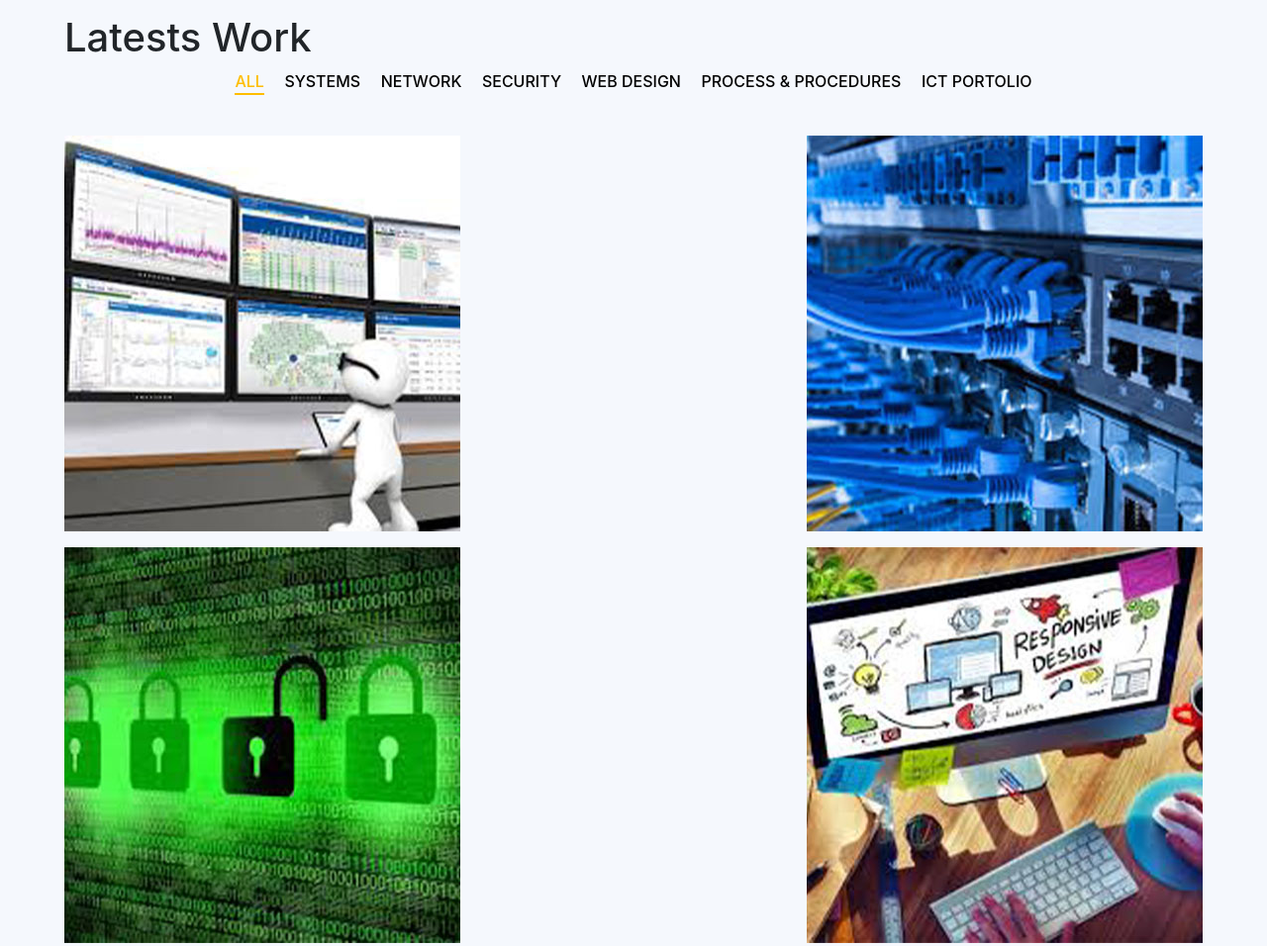
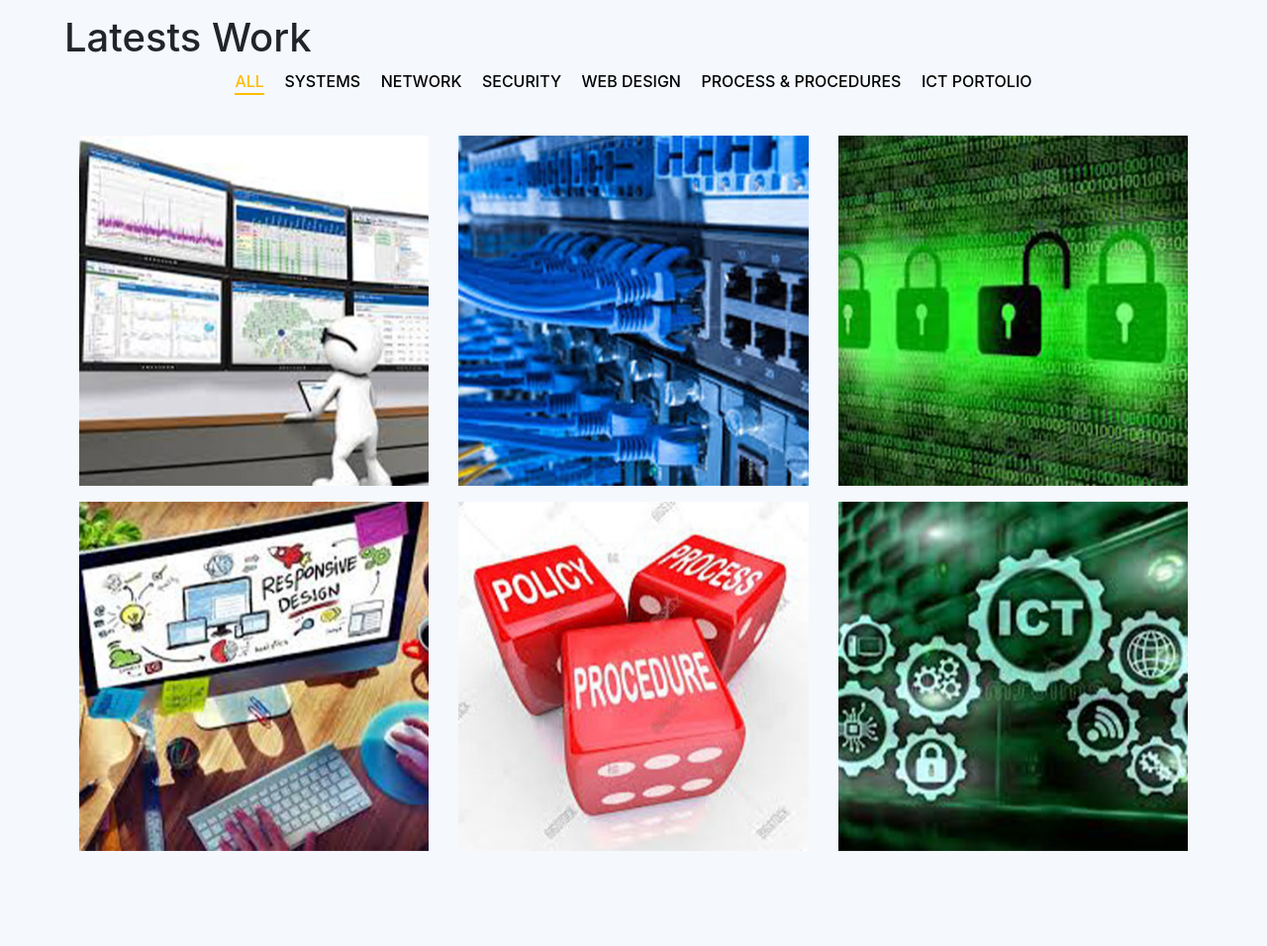
Before and after one commit to johnnyboysydney/Portfolio, a plain HTML site: page index.html in a window 1280 px wide. Shown: the part 3040-3996 px from the top of the page at 99% size. Drawn offline with nearby package versions, Linux system fonts and the light colour scheme; files whose address does not match are found by name.

Commit message:
Fixed portfolio-work section

```diff
--- a/index.html
+++ b/index.html
@@ -331,7 +331,7 @@
                 </div>
                 <div class="row">
                     <div class="portfolio-gallery">
-                        <div class="item" data-id="systems">
+                        <div class="item col-sm-12 col-md-6 col-lg-4" data-id="systems">
                             <div class="inner">
                                 <img src="./img/brands/systems1.jpg" alt="portfolio">
                                 <div class="overlay">
@@ -340,7 +340,7 @@
                                 </div>
                             </div>
                         </div>
-                        <div class="item" data-id="network">
+                        <div class="item col-sm-12 col-md-6 col-lg-4" data-id="network">
                             <div class="inner">
                                 <img src="./img/brands/networking.jpg" alt="portfolio">
                                 <div class="overlay">
@@ -349,7 +349,7 @@
                                 </div>
                             </div>
                         </div>
-                        <div class="item" data-id="security">
+                        <div class="item col-sm-12 col-md-6 col-lg-4" data-id="security">
                             <div class="inner">
                                 <img src="./img/brands/security.jpg" alt="portfolio">
                                 <div class="overlay">
@@ -358,7 +358,7 @@
                                 </div>
                             </div>
                         </div>
-                        <div class="item" data-id="webdesign">
+                        <div class="item col-sm-12 col-md-6 col-lg-4" data-id="webdesign">
                             <div class="inner">
                                 <img src="./img/brands/webdesign.jpg" alt="portfolio">
                                 <div class="overlay">
@@ -367,7 +367,7 @@
                                 </div>
                             </div>
                         </div>
-                        <div class="item" data-id="process&procedures">
+                        <div class="item  col-sm-12 col-md-6 col-lg-4" data-id="process&procedures">
                             <div class="inner">
                                 <img src="./img/brands/process&procedures.jpg" class="portfolios" alt="portfolio">
                                 <div class="overlay">
@@ -376,7 +376,7 @@
                                 </div>
                             </div>
                         </div>
-                        <div class="item" data-id="ictportfolio">
+                        <div class="item  col-sm-12 col-md-6 col-lg-4" data-id="ictportfolio">
                             <div class="inner">
                                 <img src="./img/brands/ict.jpg" alt="portfolio">
                                 <div class="overlay">
```
Also changed, not shown: img/Screenshots/capture1.JPG (added), img/Screenshots/capture2.JPG (added), img/Screenshots/capture3.JPG (added), img/Screenshots/capture4.JPG (added).
